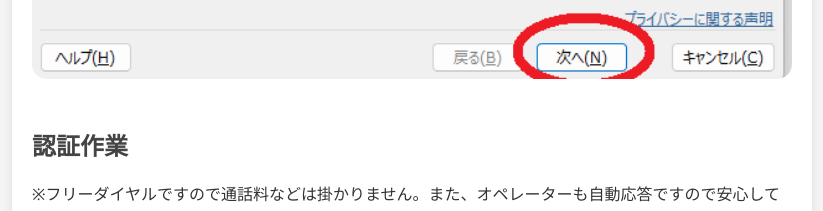
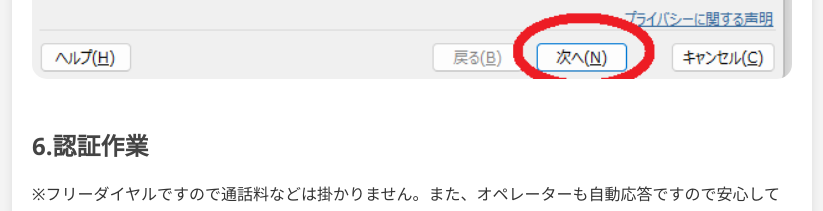
Before and after one commit to leos-site/guide, a plain HTML site: page index.html in a window 1280 px wide. Shown: the part 9280-9491 px from the top of the page, without its empty margins (228-1051 px from the left). Drawn offline with Linux system fonts and the light colour scheme.

Commit message:
Update index.html

```diff
--- a/index.html
+++ b/index.html
@@ -156,7 +156,7 @@
         <br>
         <img src="./img/11.png"></img>
         </p>
-        <h2 id = "de">認証作業</h2>
+        <h2 id = "de">6.認証作業</h2>
         <p>※フリーダイヤルですので通話料などは掛かりません。また、オペレーターも自動応答ですので安心して認証いただけます。
         </p>
         <p>まず、インストールIDをご準備ください。
```
